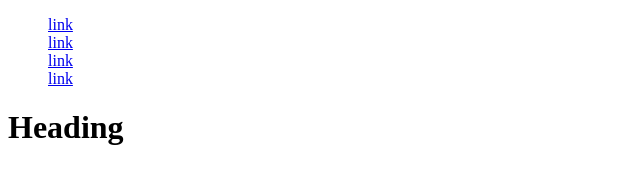
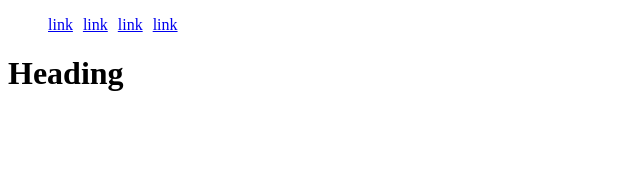
Before and after one commit to MartinVelik/repo1, a plain HTML site: page index.html in a window 1280 px wide. Shown: the whole page, without its empty margins (0-640 px from the left). Drawn offline with Linux system fonts and the light colour scheme.

Commit message:
Update index.html

```diff
--- a/index.html
+++ b/index.html
@@ -8,7 +8,8 @@
     <style media="screen">
       ul {
         list-style: none;
-        display: block;
+        display: flex;
+        gap:10px;
       }
     </style>
   </head>
```
